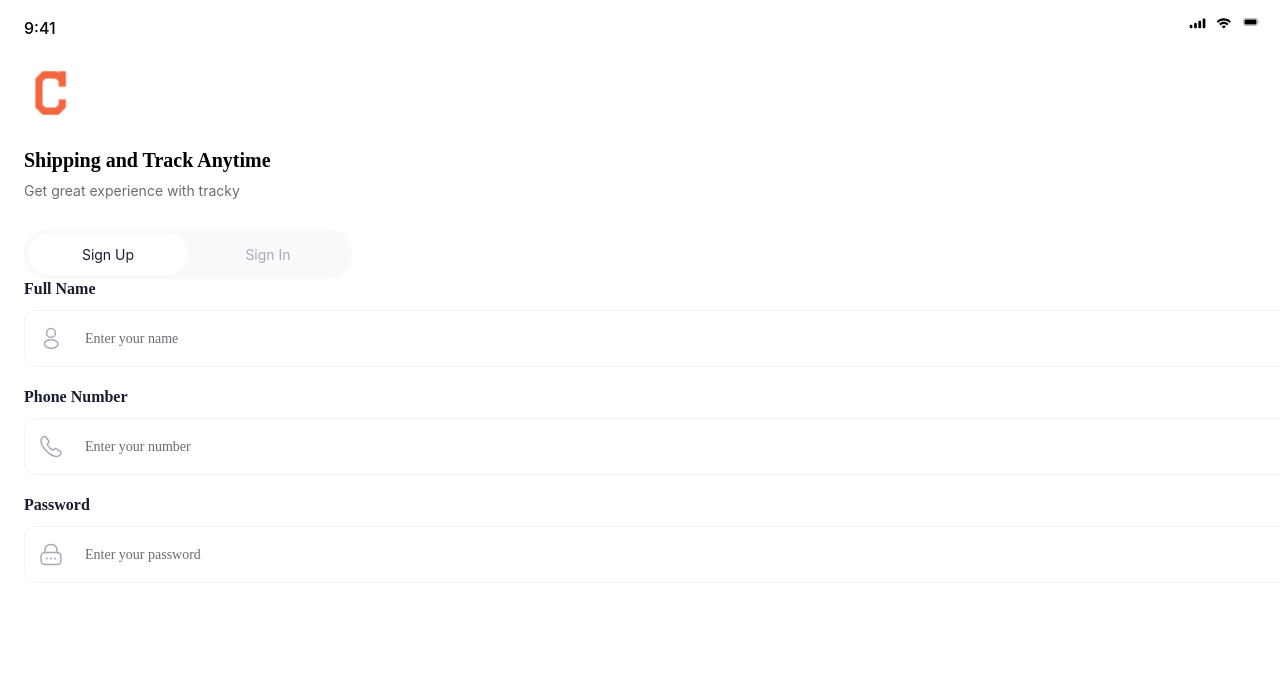
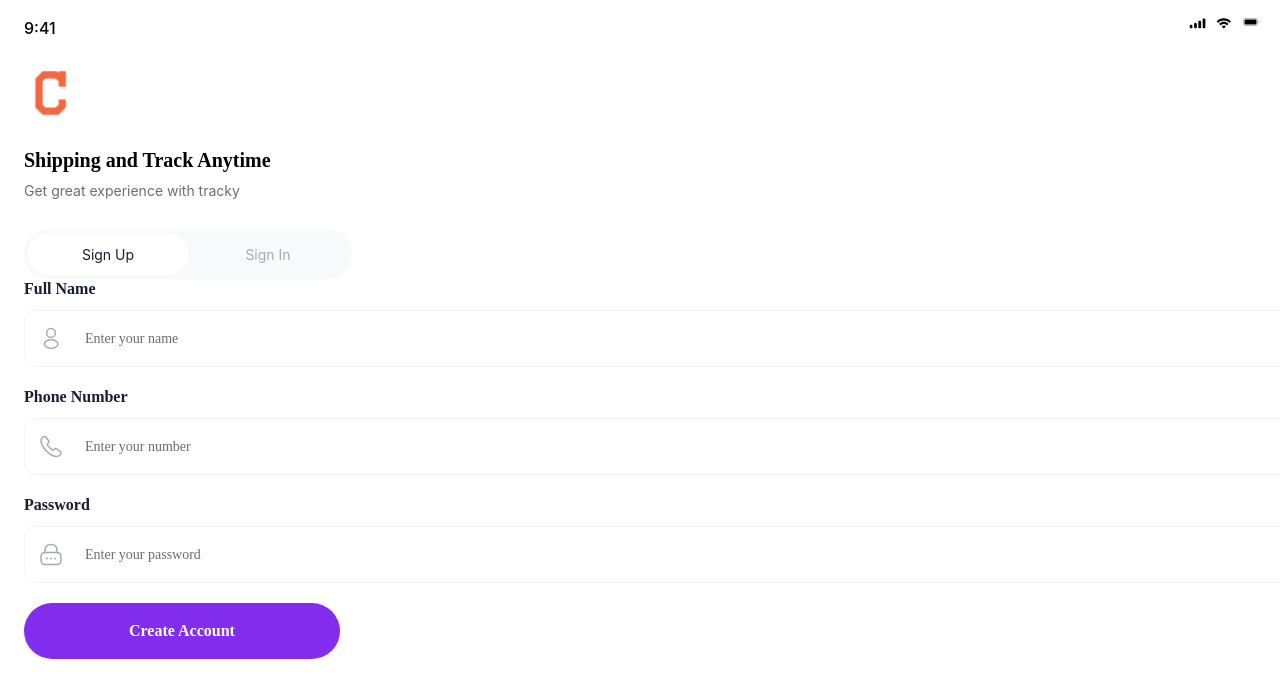
Before and after one commit to aarathyKeyvalue/algos-app, a React (Create React App) app in the folder algos/: page /#/login in a window 1280 px wide. Shown: the top 698 px of the page. Built offline with nearby package versions, Linux system fonts and the light colour scheme.

Commit message:
added button to signup page

```diff
--- a/algos/src/js/components/button/Button.jsx
+++ b/algos/src/js/components/button/Button.jsx
@@ -1,10 +1,10 @@
-import "./butstyles.css";
+import './styles.css';
 const Button = (props) => {
   const { label, className, type, handleClick } = props;
   return (
     <>
       <div>
-        <button className={type } onClick={()=>handleClick()}>{label} </button>
+        <button className={type} onClick={()=>handleClick()}>{label} </button>
       </div>
     </>
   );
--- a/algos/src/js/containers/login/login.jsx
+++ b/algos/src/js/containers/login/login.jsx
@@ -1,6 +1,7 @@
 import React from 'react';
 import Input from '../../components/input-field';
 import ToggleButton from '../../components/toggle-button/toggleButton';
+import Button from '../../components/button/Button';
 import './styles.css';
 
 const Login = (props) => {
@@ -46,7 +47,10 @@ const Login = (props) => {
         />
         </div>
         <div class="buttonContainer">
-
+          <Button
+            type="fill"
+            label="Create Account"
+          />
         </div>
       </div>
     </div>
```
